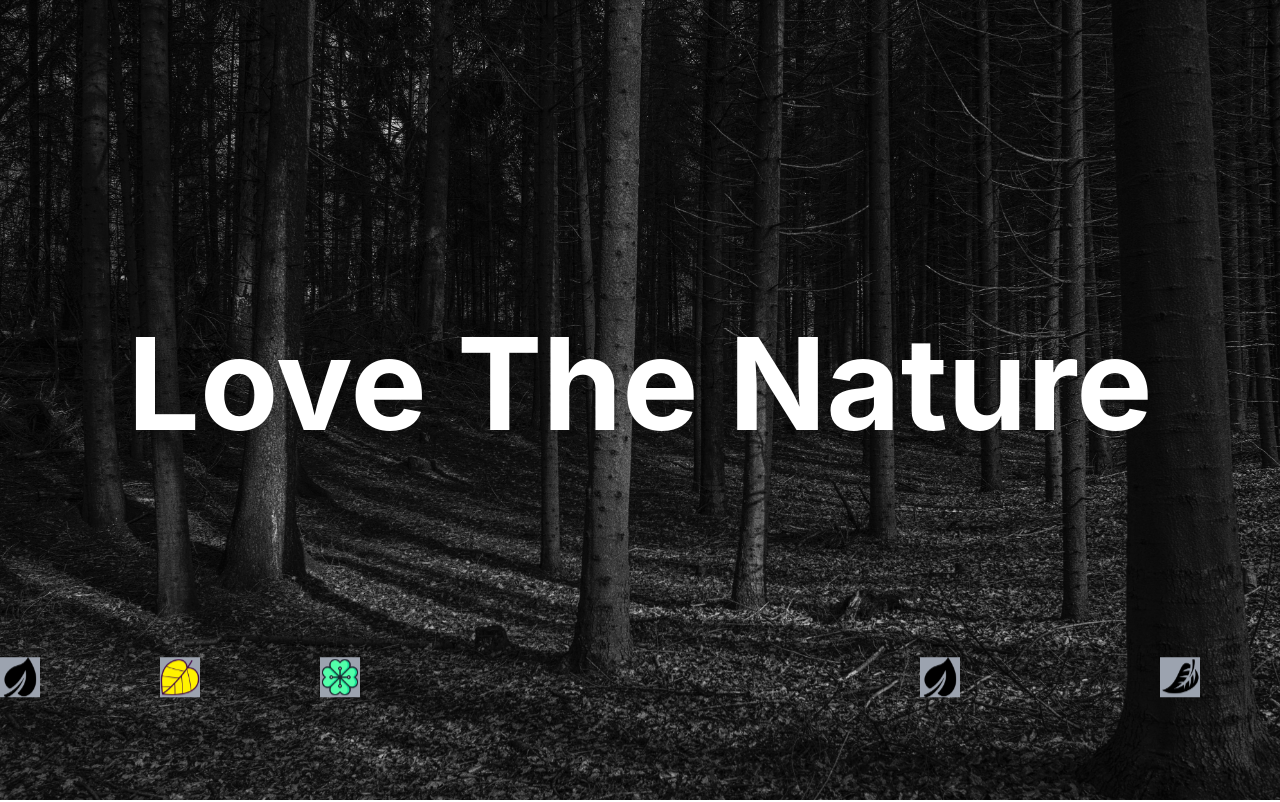
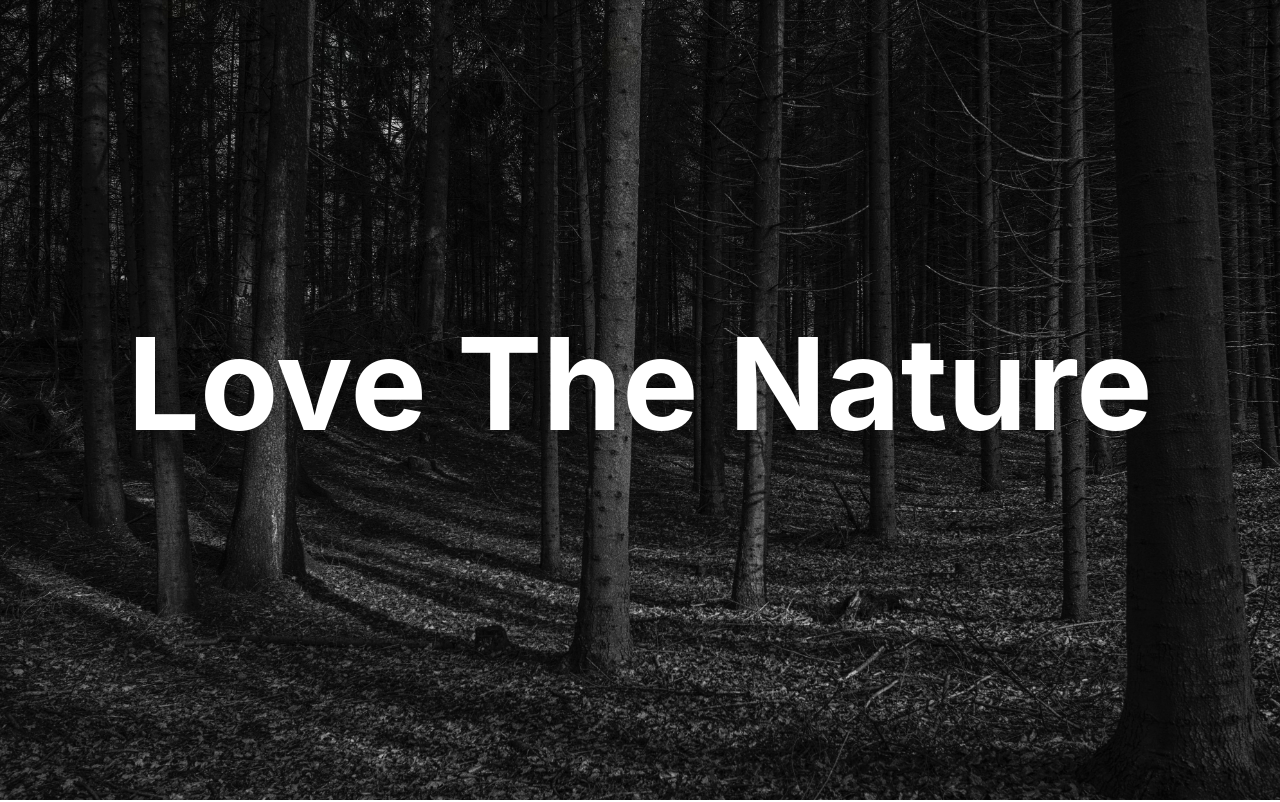
Before and after one commit to TH-Raju/project_nature_client_side, a React (Create React App) app: page / in a window 1280 px wide. Shown: the top 802 px of the page. Built offline with nearby package versions, Linux system fonts and the light colour scheme.

Commit message:
animation created

```diff
--- a/src/components/LeafDrop.jsx
+++ b/src/components/LeafDrop.jsx
@@ -4,19 +4,22 @@ const LeafDrop = () => {
     return (
         <div>
             <div>
-                <img src={require("../img/leaf.png")} className="max-h-10 max-w-10 absolute bg-gray-400 animate-drop" alt="" />
+                <img src={require("../img/leaf.png")} className="max-h-10 max-w-10 absolute animate-drop delay-75 duration-300  mt-4" alt="" />
             </div>
             <div>
-                <img src={require("../img/leaf1.png")} className="max-h-10 max-w-10 absolute bg-gray-400 animate-drop left-40" alt="" />
+                <img src={require("../img/leaf1.png")} className="max-h-10 max-w-10 absolute animate-drop duration-1000 left-40 -mt-6 delay-100" alt="" />
             </div>
             <div>
-                <img src={require("../img/leaf2.png")} className="max-h-10 max-w-10 absolute bg-gray-400 animate-drop left-80" alt="" />
+                <img src={require("../img/leaf2.png")} className="max-h-10 max-w-10 absolute animate-drop left-80 delay-200 mt-7 duration-500" alt="" />
             </div>
             <div>
-                <img src={require("../img/leaf3.png")} className="max-h-10 max-w-10 absolute bg-gray-400 animate-drop right-20" alt="" />
+                <img src={require("../img/leaf1.png")} className="max-h-10 max-w-10 absolute animate-drop right-2/4 delay-200 mt-7 duration-500" alt="" />
             </div>
             <div>
-                <img src={require("../img/leaf.png")} className="max-h-10 max-w-10 absolute bg-gray-400 animate-drop right-80" alt="" />
+                <img src={require("../img/leaf3.png")} className="max-h-10 max-w-10 absolute animate-drop right-20 delay-500" alt="" />
+            </div>
+            <div>
+                <img src={require("../img/leaf.png")} className="max-h-10 max-w-10 absolute animate-drop right-80 delay-1000" alt="" />
             </div>
         </div>
     );
--- a/tailwind.config.js
+++ b/tailwind.config.js
@@ -6,7 +6,7 @@ module.exports = {
   theme: {
     extend: {
       animation: {
-        drop: "drop 4s infinite"
+        drop: "drop 6s infinite"
       },
       keyframes: {
         drop: {
@@ -18,10 +18,10 @@ module.exports = {
             opacity: "1",
           },
           "70%": {
-            opacity: "1"
+            opacity: "0.7"
           },
           "100%": {
-            transform: "translateY(0)",
+            transform: "translateY(10)",
             opacity: "0"
           }
         }
```
